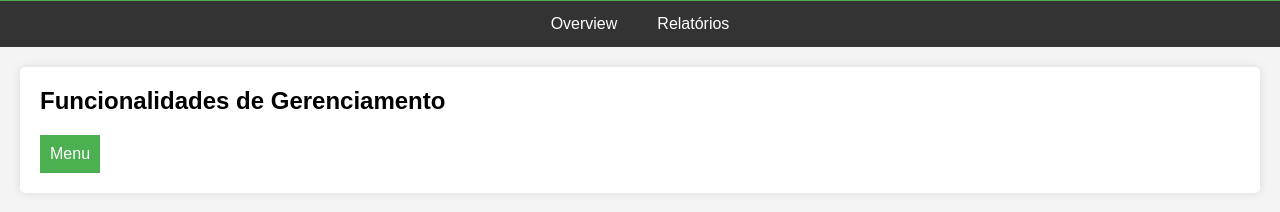
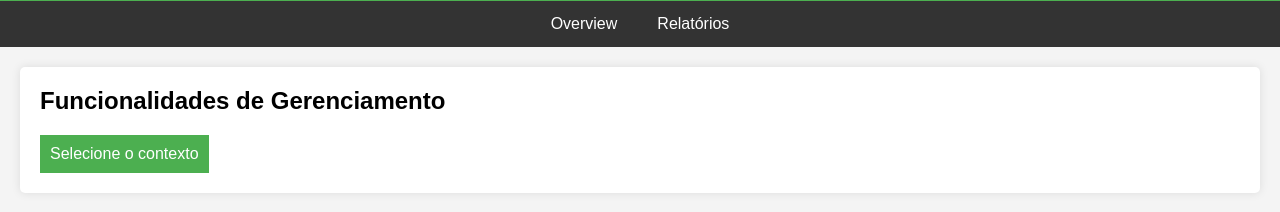
Before and after one commit to lucasloureiror/projeto-lab-bd, a FastAPI app: template templates/overview.html in a window 1280 px wide. Shown: the part 99-311 px from the top of the page. Run offline with FastAPI, Linux system fonts and the light colour scheme; the template is opened without the code that fills it, so the values that code supplies are empty.

Commit message:
fix: menu de contexto

```diff
--- a/templates/overview.html
+++ b/templates/overview.html
@@ -26,7 +26,7 @@
             <h2>Funcionalidades de Gerenciamento</h2>
             <h3>{{ usuario.cargo }}</h3>
             <div class="dropdown">
-                <button class="dropbtn">Menu</button>
+                <button class="dropbtn">Selecione o contexto</button>
                 <div class="dropdown-content">
                     <a href="{{ url_for('action') }}">{{ usuario.cargo }}</a>
                     {% if usuario.eh_lider_faccao %}
```
